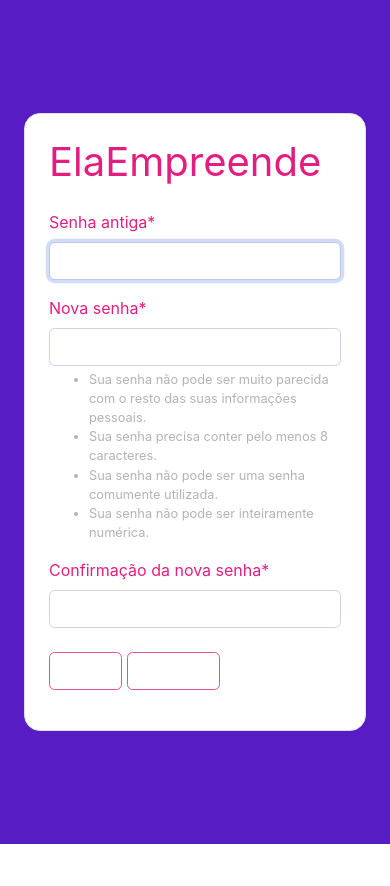
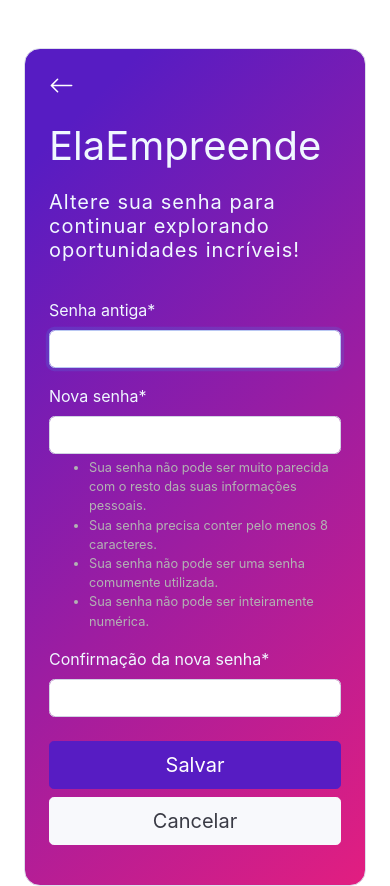
Before and after one commit to gukkray/ela-empreende-projeto, a Django app: page /alterar-senha/ in a window 390 px wide. Before the commit the page ends 844 px from the top, so only its background shows below. Run offline with Django 3.2, Linux system fonts and the light colour scheme; a user stored in the database is signed in; some libraries are stand-ins or nearby versions.

Commit message:
pagina alterada para o padrao (alterar senha)

```diff
--- a/usuarios/templates/usuarios/alterar_senha.html
+++ b/usuarios/templates/usuarios/alterar_senha.html
@@ -1,45 +1,57 @@
-
 {% load static %}
 {% load crispy_forms_tags %}
-<head></head>
+<head>
     {% block titulo %}
     <title>Alterar Senha</title>
     {% endblock %}
-{% block estilos %}
-    <link href="{% static 'css/csslogin.css' %}" rel="stylesheet" />
-{% endblock %}
+
     <link href="{% static 'css/sb-admin-2.min.css' %}" rel="stylesheet">
     <link href="{% static 'css/all.min.css' %}" rel="stylesheet">
     <link href="{% static 'css/styles.css' %}" rel="stylesheet">
     <link href="{% static 'css/rosa.css' %}" rel="stylesheet">
+    <link href="{% static 'css/inspector-stylesheet' %}" rel="stylesheet">
 </head>
 
-<section class="vh-100 corLog" style="background-color: #571cc3">
+<section class="vh-100 corLog" style="background-color: #ffffff;">
     <div class="container py-5 h-100">
         <div class="row d-flex justify-content-center align-items-center h-100">
             <div class="col col-xl-10">
-          <div class="card" style="border-radius: 1rem;">
+                <div class="card" style="border-radius: 1rem; border-radius: 1rem;  background: linear-gradient(135deg, #571cc3  10%, #e21e80 100%);">
                     <div class="row g-0">
                         <div class="col-md-6 col-lg-5 d-none d-md-block">
                             <img src="https://mdbcdn.b-cdn.net/img/Photos/new-templates/bootstrap-login-form/img1.webp"
-                  alt="login form" style="border-radius: 1rem 0 0 1rem; max-width: 110%; height: auto;" />
+                                alt="Alterar Senha" class="img-fluid w-100 h-100" style="border-radius: 0.95rem 0 0 0.95rem; object-fit: cover;" />
                         </div>
-              <div class="col-md-6 col-lg-7 d-flex align-items-center">
+                        <div class="col-md-6 col-lg-7 d-flex align-items-center " style="color: aliceblue;">
                             <div class="card-body p-4 p-lg-5 text-black">
-
-                  <div class="d-flex align-items-center mb-3 pb-1">
-                      <span class="h1 text-gradient fw-bold mb-0">ElaEmpreende</span>
+                                <a href="{% url 'index' %}">
+                                    <svg xmlns="http://www.w3.org/2000/svg" width="25" height="25" fill="currentColor" class="bi bi-arrow-left" style="color: #fff;" viewBox="0 0 16 16">
+                                        <path fill-rule="evenodd" d="M15 8a.5.5 0 0 0-.5-.5H2.707l3.147-3.146a.5.5 0 1 0-.708-.708l-4 4a.5.5 0 0 0 0 .708l4 4a.5.5 0 0 0 .708-.708L2.707 8.5H14.5A.5.5 0 0 0 15 8"/>
+                                    </svg>
+                                </a>
+                                <br><br>
+                                <div class="d-flex align-items-center mb-3 pb-1 ">
+                                    <span class="h1 fw-bold mb-0">ElaEmpreende</span>
                                 </div>
                                 <form action="" method="POST">
                                     {% csrf_token %}
-            <div class="form-group">
+
+                                    <h5 class="fw-normal mb-3 pb-3" style="letter-spacing: 1px;" >Altere sua senha para continuar explorando oportunidades incríveis!</h5>
+
                                     <div class="pt-1 mb-4">
                                         {{ form|crispy }}
                                     </div>
-            </div>
+
                                     <div class="form-group">
-                <button type="submit" class="button btn btn-primary">Salvar</button>
-                <a href="{% url 'inicio' %}"  class="button btn btn-primary">Cancelar</a>
+                                        <button type="submit" class="btn btn-dark btn-primary btn-lg btn-block">Salvar</button>
+                                        <a href="{% url 'inicio' %}" class="btn btn-light btn-lg btn-block">Cancelar</a>
                                     </div>
                                 </form>
                             </div>
+                        </div>
+                    </div>
+                </div>
+            </div>
+        </div>
+    </div>
+</section>
```
Also changed, not shown: db.sqlite3, media/images/dahs_V8oNW74.png (added). Lines whose indentation alone changed are shown as unchanged.
